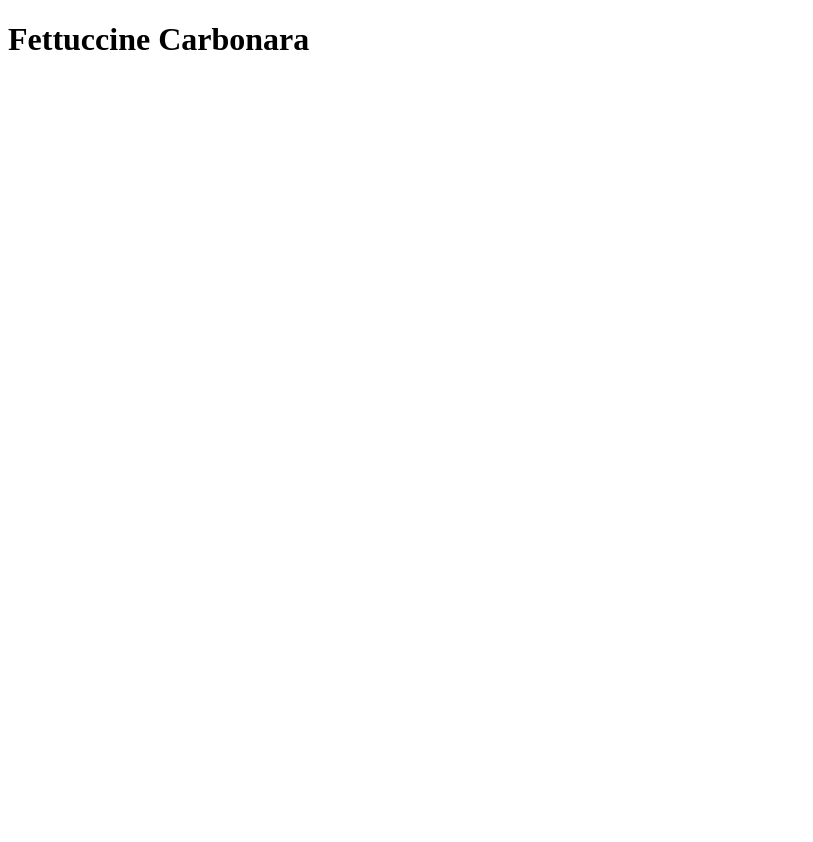
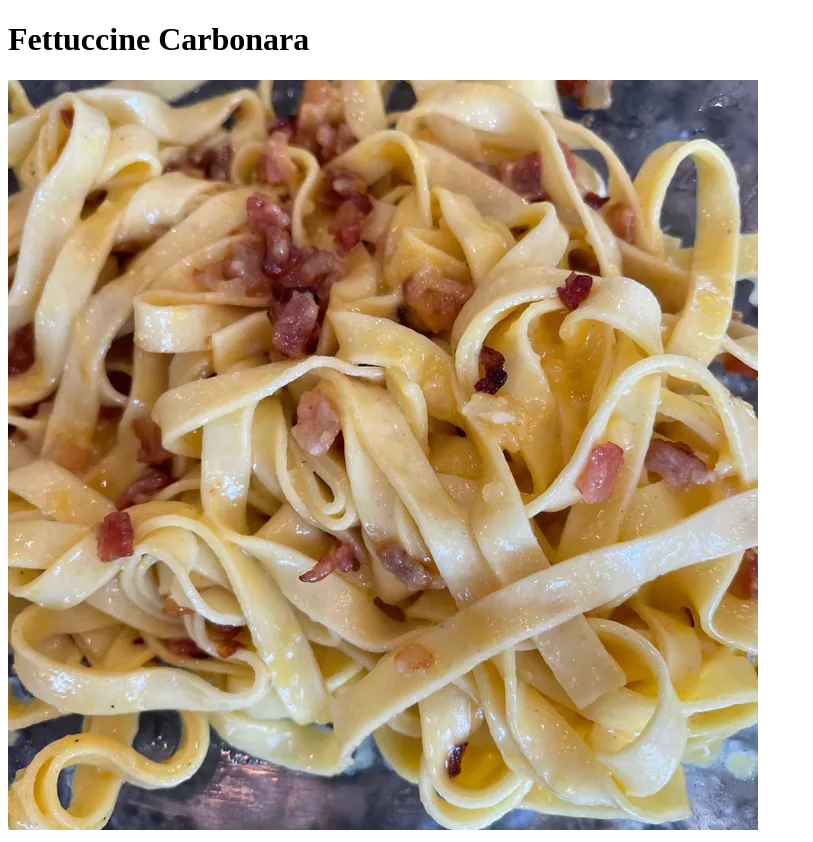
Before and after one commit to denys-badass/odin-recipes, a plain HTML site: page recipes/carbonara.html in a window 1280 px wide. Shown: the whole page, without its empty margins (0-813 px from the left). Before the commit the page ends 800 px from the top, so only its background shows below. Drawn offline with Linux system fonts and the light colour scheme.

Commit message:
Add image for carbonara page

```diff
--- a/recipes/carbonara.html
+++ b/recipes/carbonara.html
@@ -9,7 +9,7 @@
 
 <body>
     <h1>Fettuccine Carbonara</h1>
-
+    <img src="img/carbonara-1.webp" alt="carbonara">
 </body>
 
 </html>
```
Also changed, not shown: recipes/img/carbonara-1.webp (added).
